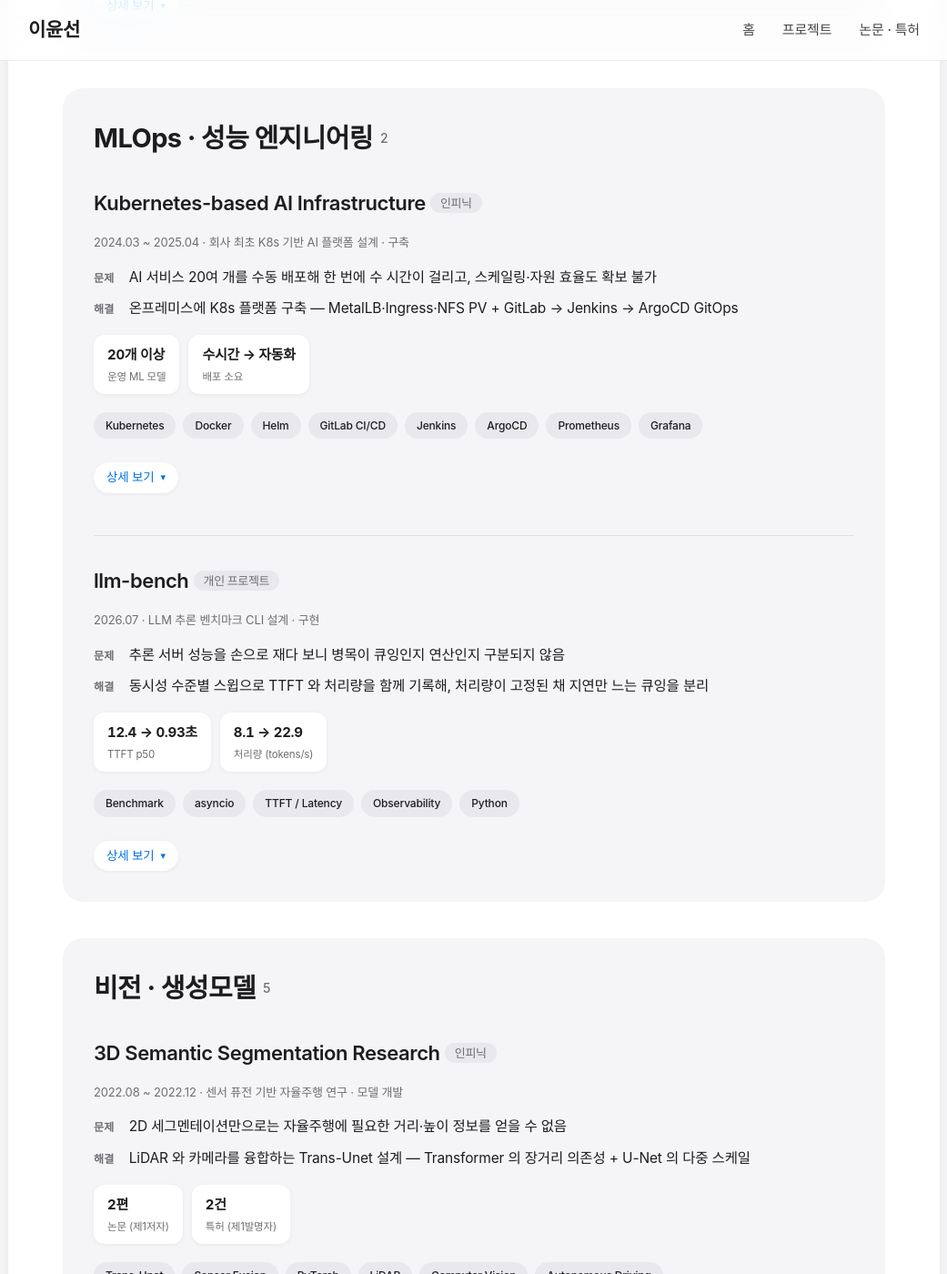
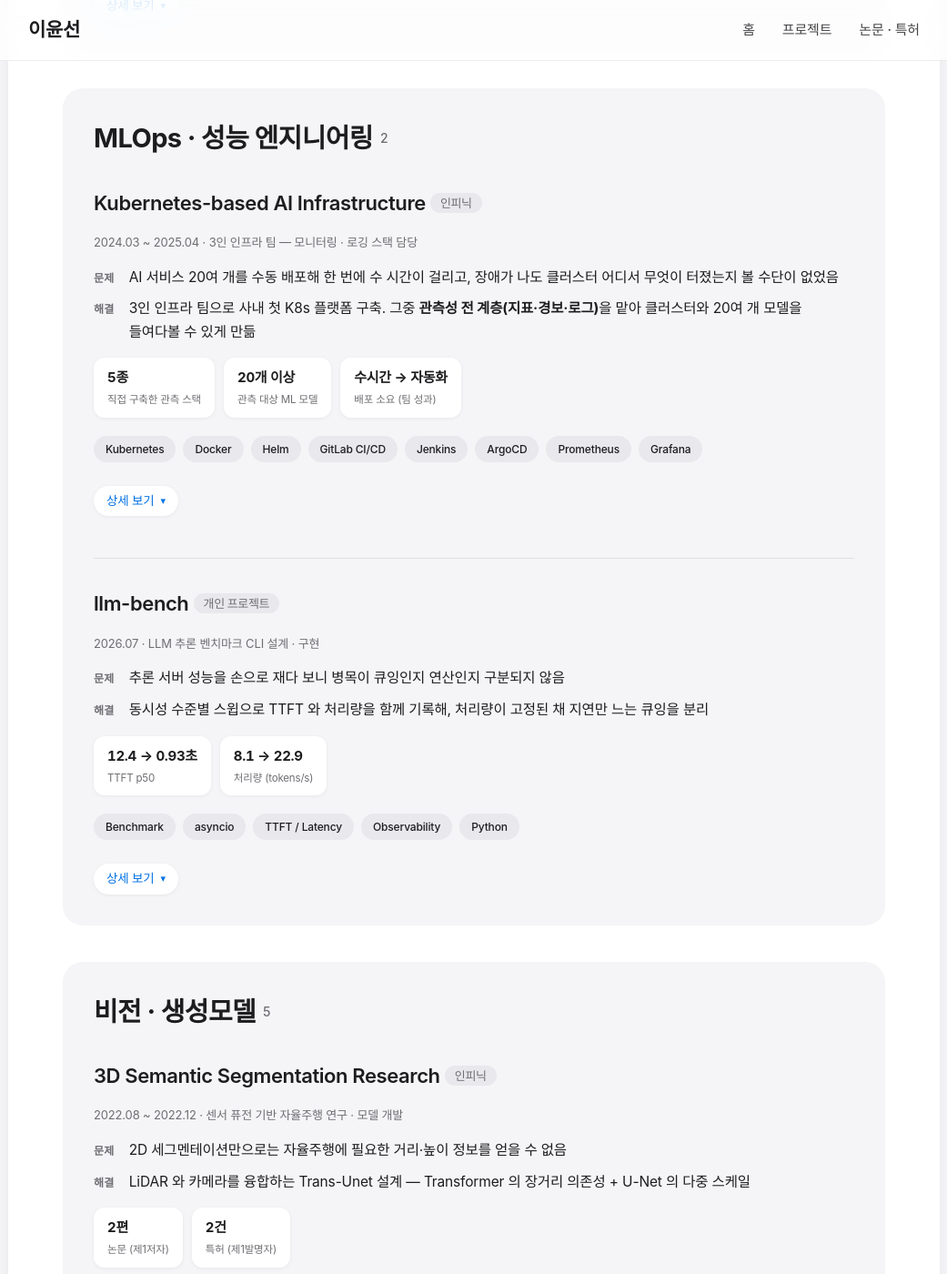
Before and after one commit to ckc5800/ckc5800.github.io, a Jekyll site: the page built from projects.html, in a window 1280 px wide and 1400 px high, scrolled down 4477 px. Shown: the whole window at 91% size, without its empty margins (119-1160 px from the left). Built offline with Jekyll 4.4.1, drawn with Linux system fonts in a browser that asks for light colours; some web fonts are replaced.

Commit message:
K8s 프로젝트 담당 범위 정정 — 3인 인프라 팀, 본인은 관측성 계층
사실 확인 결과 단독이 아니라 인프라 엔지니어 3인 팀이었고, 본인 담당은
Prometheus·Grafana·AlertManager·Elasticsearch·Loki 였음. 기존 서술은
MetalLB·Ingress 설계와 GitLab→Jenkins→ArgoCD 파이프라인까지 본인 성과로
읽혀 면접에서 무너질 수 있는 상태였음.

- 메타: '회사 최초 K8s 플랫폼 설계·구축' → '3인 인프라 팀 — 모니터링·로깅 스택 담당'
- '팀 구성과 담당' 절 신설 — 팀 전체 구성을 보이되 항목마다 팀/본인 배지로 구분
- 구현 절을 담당 범위로 한정, 성과도 팀 성과와 본인 성과를 분리 표기
- 지표 타일: '5종 직접 구축한 관측 스택' 추가, '20개 운영' → '20개 관측 대상',
  '수시간 → 자동화' 는 (팀 성과) 라벨 명시
- 홈 카드·소개글도 같은 기준으로 수정

```diff
--- a/assets/style.css
+++ b/assets/style.css
@@ -543,6 +543,25 @@ h2[id] {
 
 .detail-list li + li {
     margin-top: 14px;
+}
+
+/* 팀 프로젝트에서 담당 구분 — 무엇이 내 몫인지 흐려지지 않게 */
+.who {
+    display: inline-block;
+    font-size: 11.5px;
+    font-weight: 600;
+    padding: 1px 8px;
+    margin-left: 6px;
+    border-radius: 980px;
+    background-color: var(--pill-bg);
+    color: var(--text-secondary);
+    vertical-align: 2px;
+    white-space: nowrap;
+}
+
+.who.mine {
+    background-color: var(--text);
+    color: var(--surface);
 }
 
 /* 한 줄에 한 문장 — 마침표마다 줄이 바뀌어 눈이 문장 단위로 끊어 읽는다 */
--- a/projects.html
+++ b/projects.html
@@ -630,14 +630,15 @@ title: 프로젝트
 <h2 class="group-title" id="g-mlops">MLOps · 성능 엔지니어링<span class="group-count">2</span></h2>
 <div class="project">
     <h3 id="k8s">Kubernetes-based AI Infrastructure <span class="badge">인피닉</span></h3>
-    <p class="project-meta">2024.03 ~ 2025.04 · 회사 최초 K8s 기반 AI 플랫폼 설계 · 구축</p>
+    <p class="project-meta">2024.03 ~ 2025.04 · 3인 인프라 팀 — 모니터링 · 로깅 스택 담당</p>
     <dl class="ps">
-        <dt>문제</dt><dd>AI 서비스 20여 개를 수동 배포해 한 번에 수 시간이 걸리고, 스케일링·자원 효율도 확보 불가</dd>
-        <dt>해결</dt><dd>온프레미스에 K8s 플랫폼 구축 — MetalLB·Ingress·NFS PV + GitLab → Jenkins → ArgoCD GitOps</dd>
+        <dt>문제</dt><dd>AI 서비스 20여 개를 수동 배포해 한 번에 수 시간이 걸리고, 장애가 나도 클러스터 어디서 무엇이 터졌는지 볼 수단이 없었음</dd>
+        <dt>해결</dt><dd>3인 인프라 팀으로 사내 첫 K8s 플랫폼 구축. 그중 <strong>관측성 전 계층(지표·경보·로그)</strong>을 맡아 클러스터와 20여 개 모델을 들여다볼 수 있게 만듦</dd>
     </dl>
     <div class="metrics">
-        <div class="metric"><span class="metric-value">20개 이상</span><span class="metric-label">운영 ML 모델</span></div>
-        <div class="metric"><span class="metric-value">수시간 → 자동화</span><span class="metric-label">배포 소요</span></div>
+        <div class="metric"><span class="metric-value">5종</span><span class="metric-label">직접 구축한 관측 스택</span></div>
+        <div class="metric"><span class="metric-value">20개 이상</span><span class="metric-label">관측 대상 ML 모델</span></div>
+        <div class="metric"><span class="metric-value">수시간 → 자동화</span><span class="metric-label">배포 소요 (팀 성과)</span></div>
     </div>
     <div class="tech-tags">
         <span class="tech-tag">Kubernetes</span>
@@ -653,30 +654,30 @@ title: 프로젝트
         <summary>상세 보기</summary>
         <div style="margin-top: 16px;">
 <h4 class="detail-head">배경</h4>
-    <p><span class="sentence">20개 이상의 AI 서비스/API 운영 중 수동 배포로 배포 시간 수시간 소요.</span><span class="sentence">자동화, 스케일링, 리소스 효율 개선 필요.</span></p>
+    <p><span class="sentence">AI 서비스·API 20여 개를 수동 배포해 한 번에 수 시간이 소요.</span><span class="sentence">자동화·스케일링·자원 효율 개선이 필요했고, 클러스터로 옮긴 뒤에는 무엇이 어디서 터졌는지 볼 수단도 함께 있어야 했음.</span></p>
 
-    <h4 class="detail-head">구현</h4>
-    <p><strong>인프라 설계:</strong> 온프레미스라 클라우드식 로드밸런서가 없는 조건.</p>
+    <h4 class="detail-head">팀 구성과 담당</h4>
+    <p>인프라 엔지니어 3인이 온프레미스에 사내 첫 Kubernetes 플랫폼을 구축. 아래가 팀이 만든 전체 구성이고, 그중 <strong>관측성 계층이 본인 담당</strong>.</p>
     <ul class="detail-list">
-        <li>MetalLB로 LoadBalancer를 직접 구성하고, Ingress-nginx로 외부 요청 라우팅·서비스 노출 구조 설계</li>
-        <li>서비스는 Docker로 컨테이너화해 Deployment/StatefulSet으로 배포, 영속 데이터는 NFS 기반 PV/PVC로 관리</li>
-        <li>Harbor 중앙 이미지 관리 + ArgoCD GitOps 선언적 배포</li>
+        <li>클러스터·네트워크 — MetalLB LoadBalancer, Ingress-nginx 라우팅, NFS 기반 PV/PVC <span class="who">팀</span></li>
+        <li>배포 파이프라인 — GitLab → Jenkins·Argo Workflow → Harbor → ArgoCD GitOps <span class="who">팀</span></li>
+        <li><strong>지표·경보 — Prometheus 수집, Grafana 대시보드, AlertManager 경보 규칙</strong> <span class="who mine">본인</span></li>
+        <li><strong>로그 — Elasticsearch(ELK)와 Loki 를 클러스터에 직접 설치해 수집·조회 환경 구성</strong> <span class="who mine">본인</span></li>
     </ul>
-    <p><strong>CI/CD 파이프라인:</strong> GitLab에 소스가 올라오면 Jenkins·Argo Workflow가 이미지를 빌드해 Harbor에 올리고 ArgoCD가 클러스터에 배포하는 완전 자동화.</p>
+
+    <h4 class="detail-head">구현 (담당 범위)</h4>
     <ul class="detail-list">
-        <li>Prometheus/Grafana 실시간 모니터링 + AlertManager 경보</li>
-        <li>로그는 클러스터에 Elasticsearch(ELK)와 Loki를 직접 설치해 수집·조회 환경 구성</li>
+        <li>Prometheus 로 클러스터·노드·워크로드 지표를 수집하고, Grafana 대시보드로 20여 개 모델의 상태를 한 화면에서 보게 구성</li>
+        <li>AlertManager 경보 규칙을 세워 장애를 사람이 발견하기 전에 알리도록 전환</li>
+        <li>로그는 관리형 서비스 없이 클러스터에 Elasticsearch·Loki 를 직접 설치·운영 — 온프레미스라 외부 로깅 SaaS 를 쓸 수 없는 조건</li>
+        <li>구축 이후 클러스터 장애 대응과 리소스 관리에 팀의 일원으로 참여</li>
     </ul>
-    <p><strong>운영:</strong> 구축에서 끝나지 않고 클러스터 장애 대응과 리소스 관리까지 담당 — NFS 기반 PV/PVC로 모델·데이터 볼륨을 관리하며 20개 이상의 ML 모델 운영 환경을 유지.</p>
 
     <h4 class="detail-head">성과</h4>
     <ul class="detail-list">
-        <li><strong>회사 최초 Kubernetes 기반 AI 플랫폼 설계 및 구축</strong></li>
-        <li>MetalLB 로드 밸런싱, Ingress-nginx 라우팅, PersistentVolume 스토리지 통합</li>
-        <li>GitLab → Jenkins → ArgoCD 완전 자동화 CI/CD 파이프라인 (GitOps 기반)</li>
-        <li>Harbor 중앙 레지스트리로 Docker 이미지 관리</li>
-        <li>Prometheus/Grafana/Loki/Kibana 기반 모니터링 및 로그 자동화</li>
-        <li>20개 이상의 ML 모델 운영 환경 조성 및 확장성 확보</li>
+        <li><strong>회사 최초 Kubernetes 기반 AI 플랫폼 구축</strong> — 3인 인프라 팀, 수동 배포에서 GitOps 자동화로 전환 <span class="who">팀 성과</span></li>
+        <li><strong>관측성 전 계층을 혼자 구축</strong> — 지표·대시보드·경보·로그 5종(Prometheus·Grafana·AlertManager·Elasticsearch·Loki)</li>
+        <li>20개 이상 ML 모델이 도는 클러스터를 지표와 로그로 들여다볼 수 있게 만들어, 장애 원인 추적이 가능해짐</li>
     </ul>
 
     <h4 class="detail-head">시스템 아키텍처</h4>
```
Also changed, not shown: index.html (+4 -4 lines).
